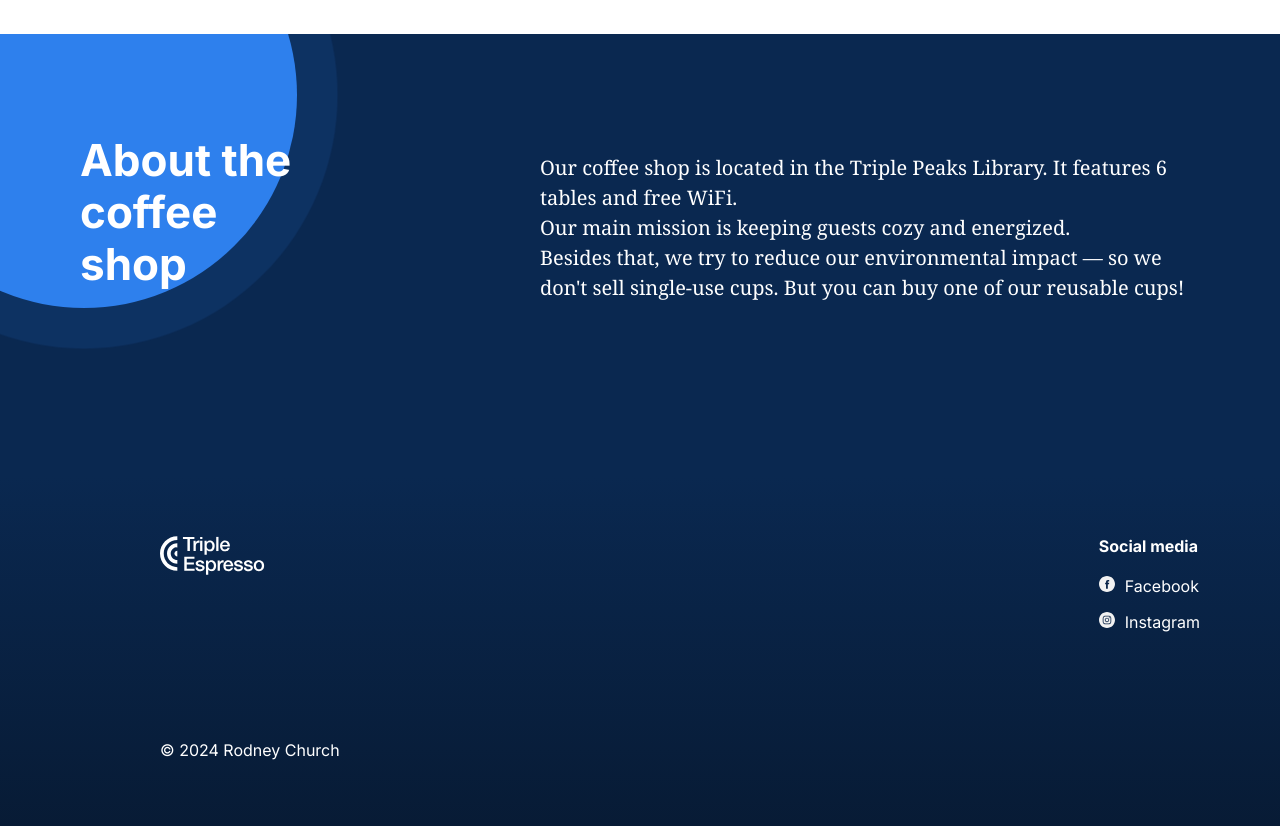
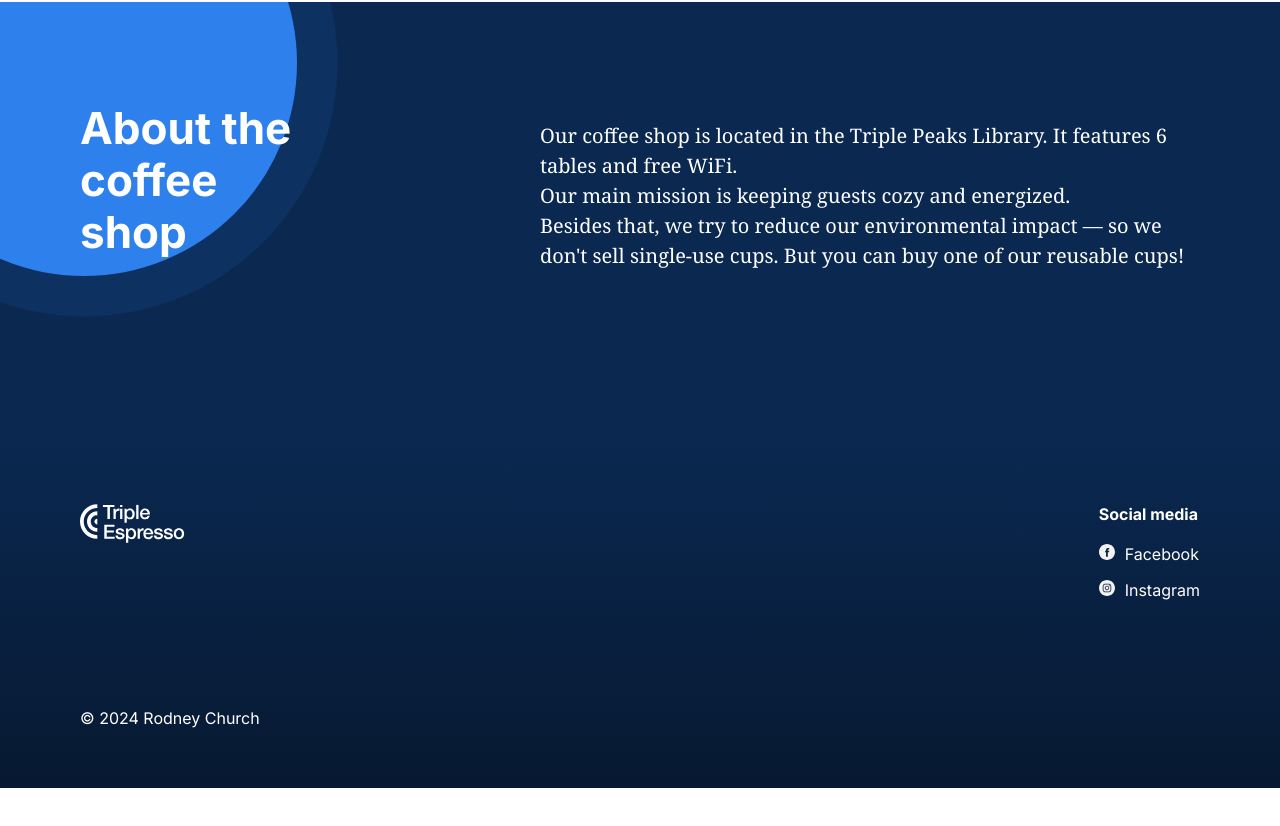
Before and after one commit to 3clipser/se_project_coffeeshop, a plain HTML site: page index.html in a window 1280 px wide. Shown: the part 3640-4466 px from the top of the page. After the commit the page ends 4428 px from the top, so only its background shows below. Drawn offline with Linux system fonts and the light colour scheme.

Commit message:
New update to my project

```diff
--- a/blocks/footer.css
+++ b/blocks/footer.css
@@ -11,7 +11,6 @@
 .footer__logo {
   width: 105px;
   height: 39px;
-  padding-left: 80px;
 }
 .footer__list {
   list-style-type: none;
@@ -61,11 +60,10 @@
 
 .footer__copyright {
   color: white;
-  margin: 108px 80px 60px 0;
+  margin: 108px 0 0 0;
   font-family: "Inter";
   font-style: normal;
   font-weight: normal;
   font-size: 16px;
   line-height: 20px;
-  padding-left: 80px;
 }
--- a/blocks/form.css
+++ b/blocks/form.css
@@ -28,6 +28,7 @@
   display: flex;
   justify-content: center;
   gap: 12px;
+  margin-bottom: 0;
 }
 
 .form__input {
```
